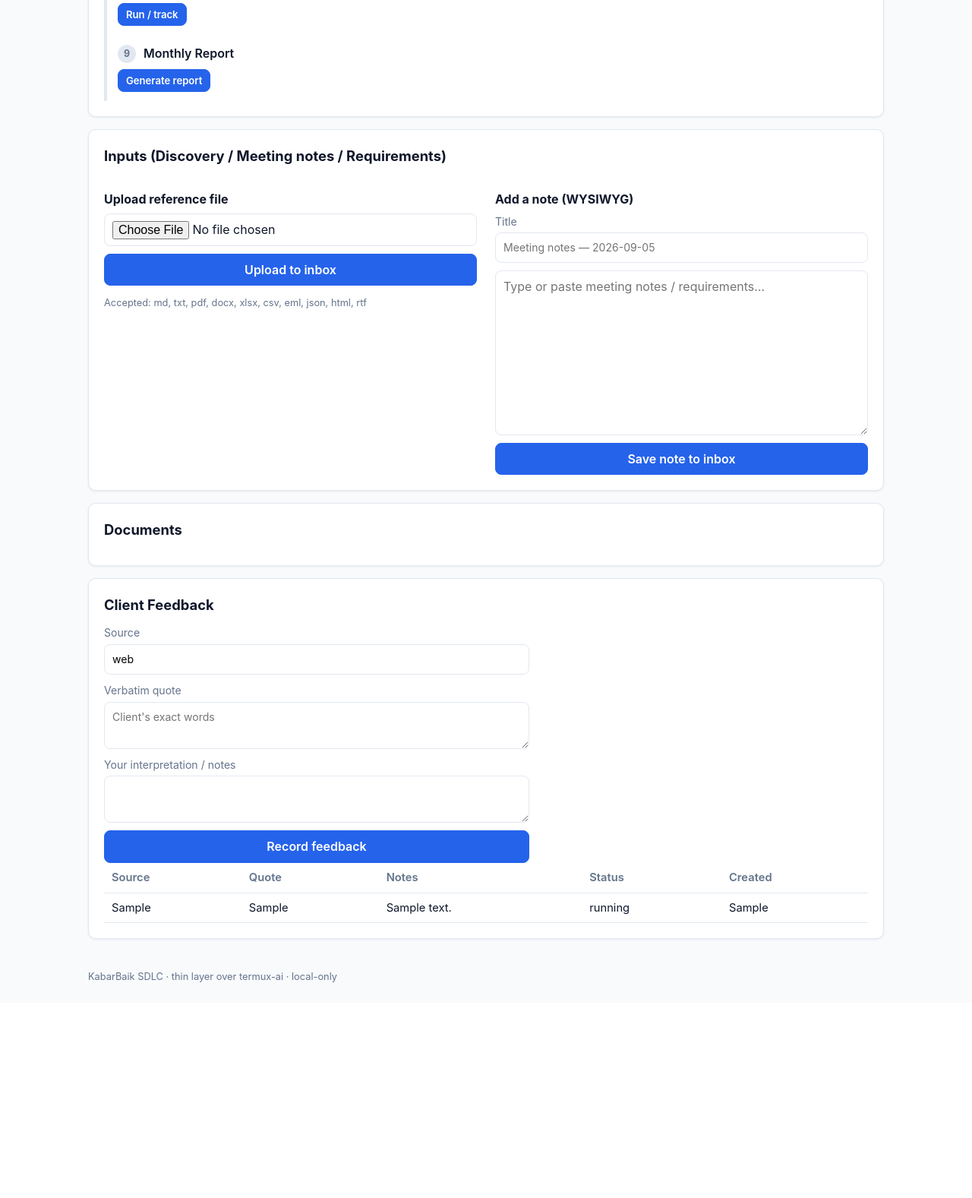
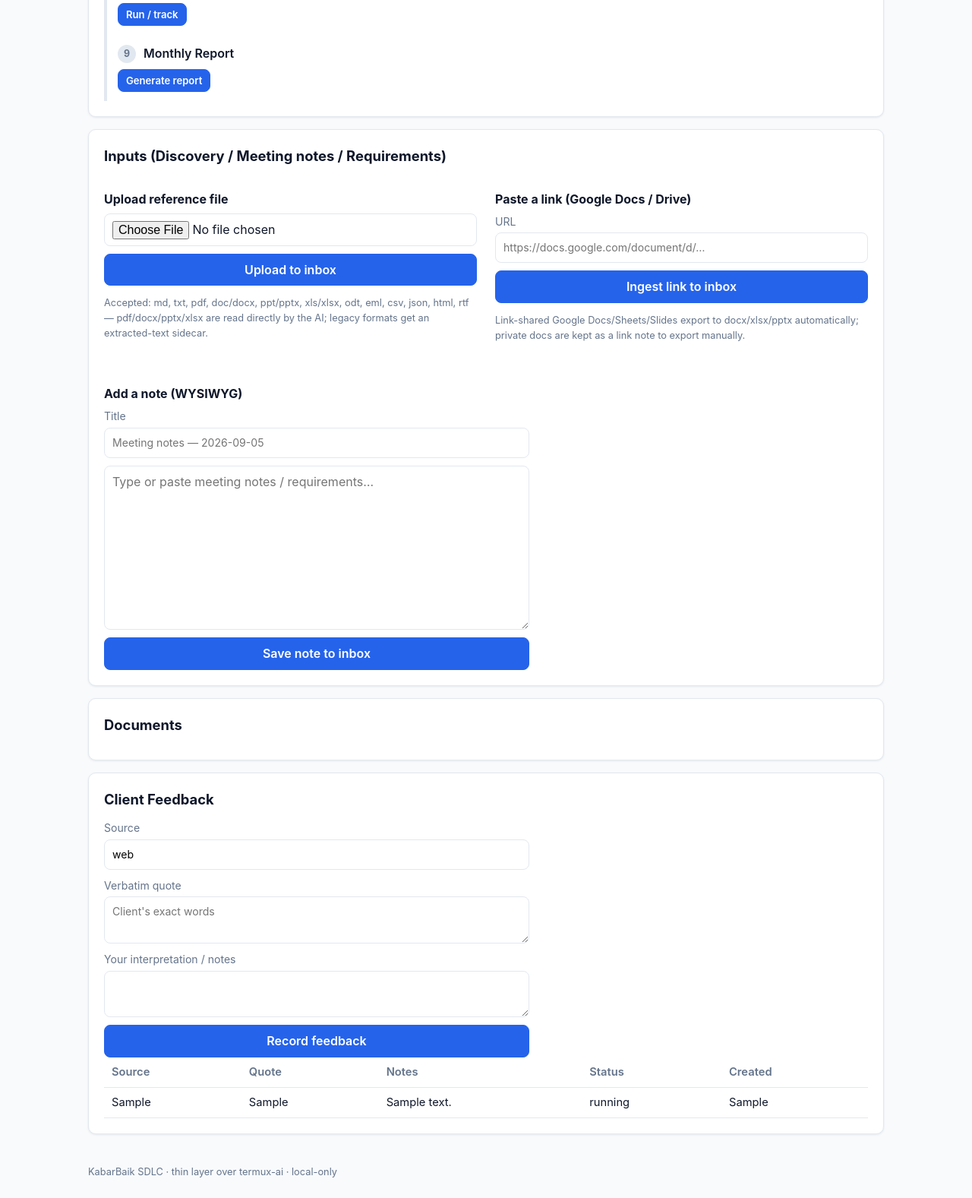
Before and after one commit to kabarbaik-xyz/termux-ai, a FastAPI app: page /projects/1 in a window 1280 px wide. Shown: the part 946-2523 px from the top of the page at 76% size. Before the commit the page ends 2239 px from the top, so only its background shows below. Run offline with FastAPI, Linux system fonts and the light colour scheme; tables that the repository leaves empty hold one stand-in row (values such as "Sample post"); some libraries are stand-ins or nearby versions.

Commit message:
feat(app): ingest pdf/doc/docx/gdoc + any-link, not just md
Input formats for doc-ingest, alongside md/notes/WYSIWYG:

Upload (docs/inbox/):
- pdf, docx, pptx, xlsx: stored as-is — termux-ai's FileReader reads
  them natively (pdf via pdftotext; installed poppler to make that real
  on this device). Verified: model answers questions about a 1.3MB
  binary docx via read_file.
- rtf/eml: python-side parsed to <name>.extracted.md sidecars (email
  headers+body; rtf with \par→newline + control-word strip).
- legacy doc/ppt/xls/odt: soffice/pandoc/antiword/catdoc if installed,
  else a [BINARY SOURCE] stub sidecar so ingest still tracks the source
  and can ask for a docx/pdf export.

Links — POST /projects/{pid}/link:
- link-shared Google Docs/Sheets/Slides/Drive URLs export to
  docx/xlsx/pptx (curl + magic-byte sniff: PK/%PDF; HTML page = fail).
- private gdocs fall back to a link note with export instructions.
- any other URL becomes a link-source note for ingest.

UI: accept= list on the file input, paste-link form, updated hints.
doc-ingest recipe now enumerates the source formats (incl. sidecars —
cite the ORIGINAL file — and link notes: fetch if public else open Q).

Verified end-to-end: rtf/eml/doc/pdf uploads (sidecars correct), gdoc
+ plain + malformed links (303/303/400), gsheet/gslides/drive export
URL construction, PK sniff on a real docx; test data wiped via
/admin/reset afterward.

```diff
--- a/kabarbaik-app/main.py
+++ b/kabarbaik-app/main.py
@@ -12,6 +12,8 @@
 import json
 import os
 import re
+import shutil
+import subprocess
 import sys
 from pathlib import Path
 from typing import Optional
@@ -219,6 +221,95 @@
 # Inbox uploads (doc-ingest feedstock) + WYSIWYG input
 # ----------------------------------------------------------------------------
 
+def _ingest_sidecar(path: Path) -> Path | None:
+    """Write ``<name>.extracted.md`` next to formats the AI can't read raw.
+
+    - .rtf/.eml/.url: plain-text-ish → parse/strip in python (no deps).
+    - .doc/.ppt/.xls/.odt: try any installed converter (soffice/pandoc/
+      antiword/catdoc); if none, write a stub so doc-ingest still sees the
+      source exists and can ask the client for a docx/pdf export.
+    Native AI formats (md/txt/csv/json/html/pdf/docx/pptx/xlsx) need nothing.
+    """
+    ext = path.suffix.lower()
+    if ext in settings.NATIVE_AI_EXTS:
+        return None
+    out = path.with_suffix(path.suffix + ".extracted.md")
+    try:
+        if ext == ".eml":
+            from email import policy
+            from email.parser import BytesParser
+            msg = BytesParser(policy=policy.default).parsebytes(path.read_bytes())
+            parts = [f"From: {msg.get('From','')}  To: {msg.get('To','')}  "
+                     f"Subject: {msg.get('Subject','')}  Date: {msg.get('Date','')}"]
+            body = msg.get_body(preferencelist=("plain", "html"))
+            if body:
+                parts.append(body.get_content() if not body.get_content_maintype()
+                             == "multipart" else str(body))
+            text = "\n\n".join(parts)
+        elif ext == ".rtf":
+            import re as _re
+            raw = path.read_text(errors="ignore")
+            text = _re.sub(r"\\'([0-9a-f]{2})", lambda m: chr(int(m.group(1), 16)), raw)
+            text = text.replace("\\par", "\n")
+            text = _re.sub(r"\\[a-z]+-?\d* ?|[{}]", "", text)
+        elif ext == ".url":
+            text = path.read_text(errors="ignore")
+        else:  # legacy office / odf
+            text = ""
+            if shutil.which("soffice"):
+                r = subprocess.run(["soffice", "--headless", "--convert-to", "txt",
+                                    "--outdir", path.parent, str(path)],
+                                   capture_output=True, timeout=120)
+                txt = path.with_suffix(".txt")
+                if r.returncode == 0 and txt.exists():
+                    text = txt.read_text(errors="ignore")
+                    txt.unlink(missing_ok=True)
+            for tool, cmd in (("antiword", ["antiword", str(path)]),
+                              ("catdoc", ["catdoc", str(path)])):
+                if not text and shutil.which(tool):
+                    r = subprocess.run(cmd, capture_output=True, text=True, timeout=60)
+                    if r.returncode == 0:
+                        text = r.stdout
+            if not text:
+                text = (f"[BINARY SOURCE — not machine-readable on this device]\n"
+                        f"File: {path.name}\n"
+                        f"Format: {ext}\n"
+                        f"Ask the client to export it as .docx or .pdf and "
+                        f"re-upload; the original is kept in docs/inbox/.")
+        out.write_text(f"<!-- extracted from {path.name} -->\n{text}\n")
+        return out
+    except Exception as e:
+        out.unlink(missing_ok=True)
+        return None
+
+
+def _slugify(text: str) -> str:
+    import re as _re
+    return _re.sub(r"[^a-z0-9]+", "-", text.lower()).strip("-")[:60] or "source"
+
+
+_GDOC_PATTERNS = (
+    ("document", "docs.google.com/document/d/", "docx"),
+    ("spreadsheet", "docs.google.com/spreadsheets/d/", "xlsx"),
+    ("presentation", "docs.google.com/presentation/d/", "pptx"),
+    ("drive", "drive.google.com/file/d/", None),
+)
+
+
+def _gdoc_target(url: str) -> tuple[str, str] | None:
+    """(download_url, ext) for a Google Docs/Sheets/Slides/Drive link."""
+    for kind, marker, ext in _GDOC_PATTERNS:
+        if marker in url:
+            doc_id = url.split(marker, 1)[1].split("/")[0].split("?")[0]
+            if not doc_id:
+                return None
+            if kind == "drive":
+                return (f"https://drive.google.com/uc?export=download&id={doc_id}", "")
+            return (f"https://docs.google.com/{'spreadsheets' if kind=='spreadsheet' else kind}"
+                    f"/d/{doc_id}/export?format={ext}", ext)
+    return None
+
+
 @app.post("/projects/{pid}/upload", response_class=HTMLResponse)
 async def upload_inbox(project_request: Request, pid: int, file: UploadFile):
     _auth(project_request)
@@ -234,7 +325,61 @@
     if len(data) > settings.MAX_UPLOAD_BYTES:
         raise HTTPException(413, "File too large")
     (inbox / name).write_bytes(data)
+    _ingest_sidecar(inbox / name)
     return RedirectResponse(f"/projects/{pid}", status_code=303)
+
+
+@app.post("/projects/{pid}/link", response_class=HTMLResponse)
+async def ingest_link(project_request: Request, pid: int, url: str = Form(...)):
+    """Ingest a pasted link — Google Docs/Sheets/Slides/Drive get exported
+    to their office equivalent; anything else becomes a link-source note."""
+    _auth(project_request)
+    project = _project_or_404(pid)
+    inbox = db.project_dir(project) / "docs" / "inbox"
+    inbox.mkdir(parents=True, exist_ok=True)
+    url = url.strip()
+    if not url.lower().startswith(("http://", "https://")):
+        raise HTTPException(400, "Paste a full http(s) URL")
+
+    target = _gdoc_target(url)
+    if not target:
+        slug = _slugify(url.split("//", 1)[-1])
+        note = inbox / f"link-{slug}.md"
+        note.write_text(f"<!-- link source -->\nSource URL: {url}\n\n"
+                        f"[LINK SOURCE]\nFetch/read this URL during doc-ingest "
+                        f"(ask the delivery lead if it needs credentials).\n")
+        return RedirectResponse(f"/projects/{pid}", status_code=303)
+
+    dl, ext = target
+    slug = _slugify(url.split("/d/", 1)[-1][:40] or "gdoc")
+    name = inbox / f"gdoc-{slug}{ext}"
+    import tempfile
+    with tempfile.NamedTemporaryFile(delete=False, suffix=ext) as tmp:
+        r = subprocess.run(["curl", "-fsSL", "--max-time", "90", "-o", tmp.name, dl],
+                           capture_output=True, timeout=120)
+        ok = r.returncode == 0 and _looks_like_file(tmp.name, ext)
+        if ok:
+            name.write_bytes(Path(tmp.name).read_bytes())
+        import os as _os
+        _os.unlink(tmp.name)
+    if not ok:
+        # Private doc: keep the link so a human can export it manually.
+        (inbox / f"gdoc-{slug}.link.md").write_text(
+            f"<!-- link source -->\nSource URL: {url}\n\n[PRIVATE GOOGLE DOC — "
+            f"export manually]\nThis document is not link-shared. Open the URL, "
+            f"export as {ext or 'docx'} and upload it.\n")
+    return RedirectResponse(f"/projects/{pid}", status_code=303)
+
+
+def _looks_like_file(path: str, ext: str) -> bool:
+    """Cheap magic sniff: docx/xlsx/pptx are zip (PK), pdf is %PDF; for
+    anything else reject obvious HTML error pages."""
+    head = Path(path).read_bytes()[:5]
+    if ext in ("docx", "xlsx", "pptx"):
+        return head[:2] == b"PK"
+    if ext == "pdf":
+        return head[:4] == b"%PDF"
+    return head[:1] not in (b"<", b"{", b"")
 
 
 @app.post("/projects/{pid}/note", response_class=HTMLResponse)
--- a/kabarbaik-app/settings.py
+++ b/kabarbaik-app/settings.py
@@ -49,9 +49,14 @@
 MAX_UPLOAD_BYTES = int(os.environ.get("KABARBAIK_MAX_UPLOAD_BYTES", str(15 * 1024 * 1024)))
 
 ALLOWED_UPLOAD_EXT = {
-    ".md", ".txt", ".pdf", ".docx", ".xlsx", ".eml", ".csv",
-    ".json", ".html", ".htm", ".rtf",
+    ".md", ".txt", ".pdf", ".docx", ".doc", ".xlsx", ".xls", ".pptx", ".ppt",
+    ".odt", ".eml", ".csv", ".json", ".html", ".htm", ".rtf", ".url",
 }
+# What the AI (termux-ai FileReader) can read natively vs. what needs a
+# converter at upload time.
+NATIVE_AI_EXTS = {".md", ".txt", ".csv", ".json", ".html", ".htm",
+                  ".pdf", ".docx", ".pptx", ".xlsx"}
+LEGACY_EXTS = {".doc", ".ppt", ".xls", ".odt"}
 
 
 def ensure_dirs() -> None:
--- a/kabarbaik-app/templates/project_detail.html
+++ b/kabarbaik-app/templates/project_detail.html
@@ -56,12 +56,24 @@
     <div>
       <h3>Upload reference file</h3>
       <form method="post" action="/projects/{{ project.id }}/upload" enctype="multipart/form-data" class="stacked">
-        <input type="file" name="file" required>
+        <input type="file" name="file" required
+               accept=".md,.txt,.pdf,.doc,.docx,.ppt,.pptx,.xls,.xlsx,.odt,.eml,.csv,.json,.html,.htm,.rtf,.url">
         <button type="submit">Upload to inbox</button>
       </form>
-      <p class="hint">Accepted: md, txt, pdf, docx, xlsx, csv, eml, json, html, rtf</p>
+      <p class="hint">Accepted: md, txt, pdf, doc/docx, ppt/pptx, xls/xlsx, odt,
+        eml, csv, json, html, rtf — pdf/docx/pptx/xlsx are read directly by the AI;
+        legacy formats get an extracted-text sidecar.</p>
     </div>
     <div>
+      <h3>Paste a link (Google Docs / Drive)</h3>
+      <form method="post" action="/projects/{{ project.id }}/link" class="stacked">
+        <label>URL <input name="url" type="url" required placeholder="https://docs.google.com/document/d/…"></label>
+        <button type="submit">Ingest link to inbox</button>
+      </form>
+      <p class="hint">Link-shared Google Docs/Sheets/Slides export to docx/xlsx/pptx
+        automatically; private docs are kept as a link note to export manually.</p>
+    </div>
+    <div style="grid-column: 1 / -1;">
       <h3>Add a note (WYSIWYG)</h3>
       <form method="post" action="/projects/{{ project.id }}/note" class="stacked">
         <label>Title <input name="title" required placeholder="Meeting notes — 2026-09-05"></label>
--- a/kabarbaik-app/workflow.py
+++ b/kabarbaik-app/workflow.py
@@ -74,7 +74,11 @@
             "doc-ingest",
             "on",
             "Normalize every raw file in docs/inbox/ into structured, citable "
-            "markdown. Produce docs/<phase>/<slug>.md files with SRC-<n> headers, "
+            "markdown. Sources may be md/txt, pdf/docx/pptx/xlsx (read them "
+            "with your file tool), *.extracted.md sidecars (pre-extracted text "
+            "from rtf/eml/legacy formats — cite the ORIGINAL file name), and "
+            "link-*.md / gdoc-*.md link notes (fetch the URL if public, else "
+            "flag as an open question). Produce docs/<phase>/<slug>.md files with SRC-<n> headers, "
             "docs/<phase>/index.md, and an Open Questions section per source. "
             "Then produce docs/discovery/discovery.md (executive summary, "
             "stakeholders, current state, pain points, scope IN/OUT, assumptions, "
```
